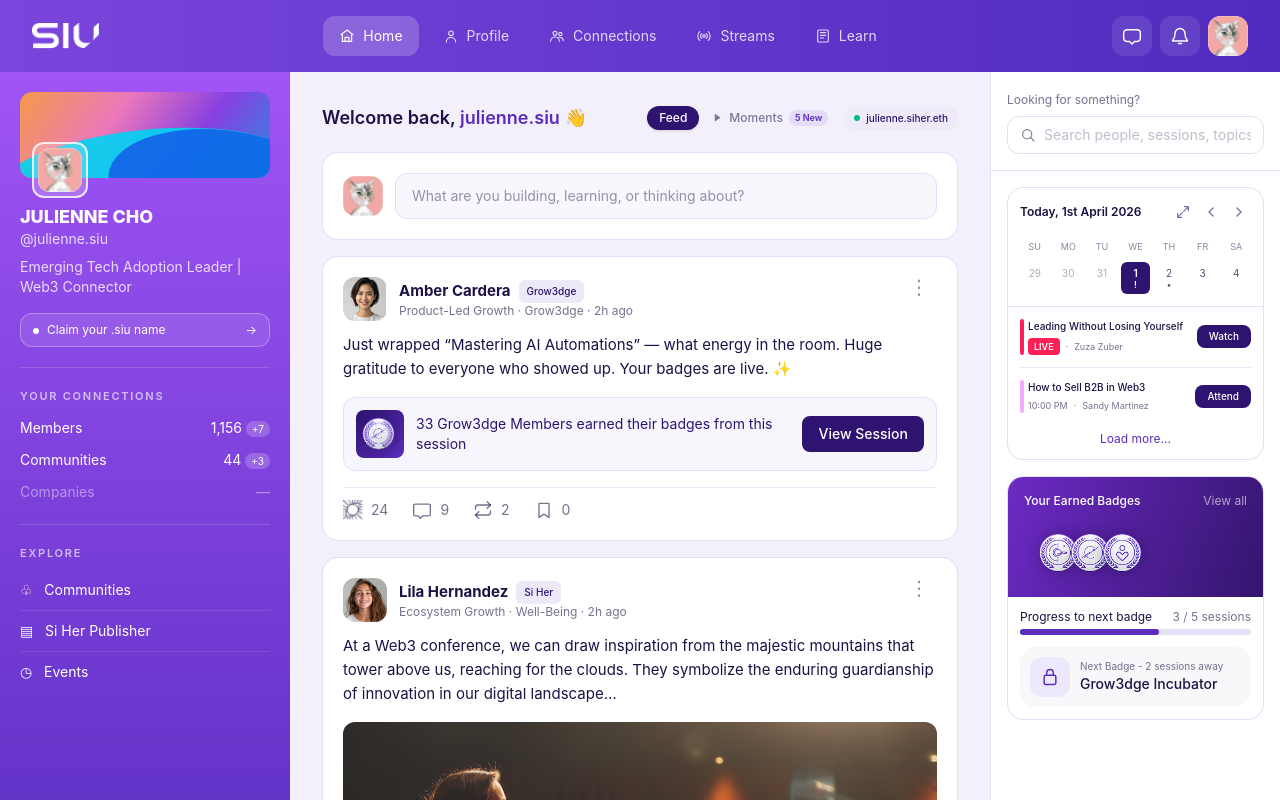
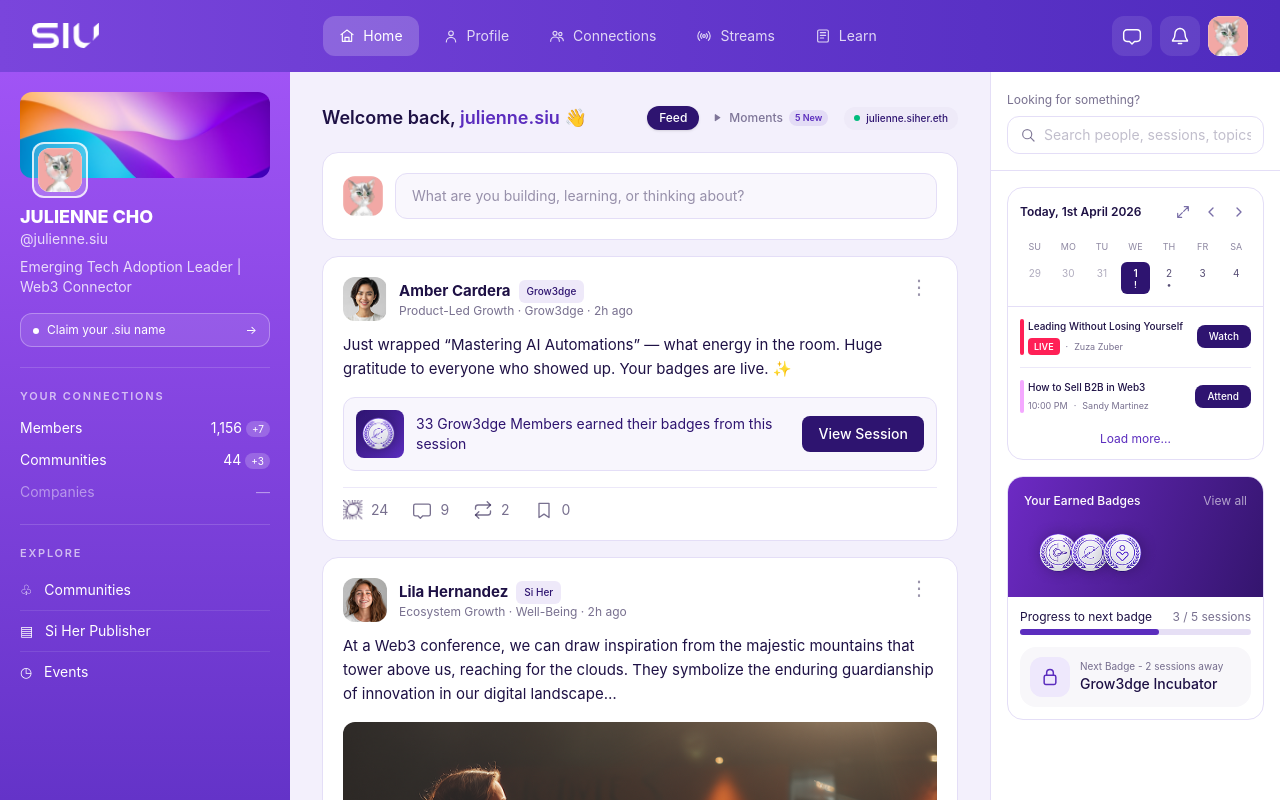
Before and after one commit to sulphitic7864/si-u, a Next.js app: page / in a window 1280 px wide. Shown: the top 800 px of the page. Built offline with nearby package versions, Linux system fonts and the light colour scheme.

Commit message:
Replaced the sidebar banner with Maskgroup.png, keeping its 86px height and rounded corners. Updated Shell.tsx.

```diff
--- a/shared/components/Shell.tsx
+++ b/shared/components/Shell.tsx
@@ -69,9 +69,8 @@ function Sidebar({ mobile = false }: { mobile?: boolean }) {
   return (
     <aside className={sidebarClass}>
       <div className="relative mb-7">
-        <div className="relative h-[86px] overflow-hidden rounded-xl bg-[linear-gradient(125deg,#f49a49_0%,#ec78bb_36%,#873fe1_68%,#2d8be2_100%)]">
-          <div className="absolute -bottom-12 left-[-10%] h-24 w-[120%] -rotate-6 rounded-[50%] bg-cyan-400/90" />
-          <div className="absolute -bottom-16 left-[35%] h-28 w-[90%] rotate-6 rounded-[50%] bg-blue-700/70" />
+        <div className="relative h-[86px] overflow-hidden rounded-xl">
+          <Image src="/assets/Maskgroup.png" alt="" fill sizes="250px" className="object-cover" />
         </div>
         <div className="absolute -bottom-5 left-3 rounded-xl border-2 border-white/80 bg-white/20 p-1">
           <Avatar name={me.name} size={44} shape="rounded" src="/assets/Ava.png" />
```
